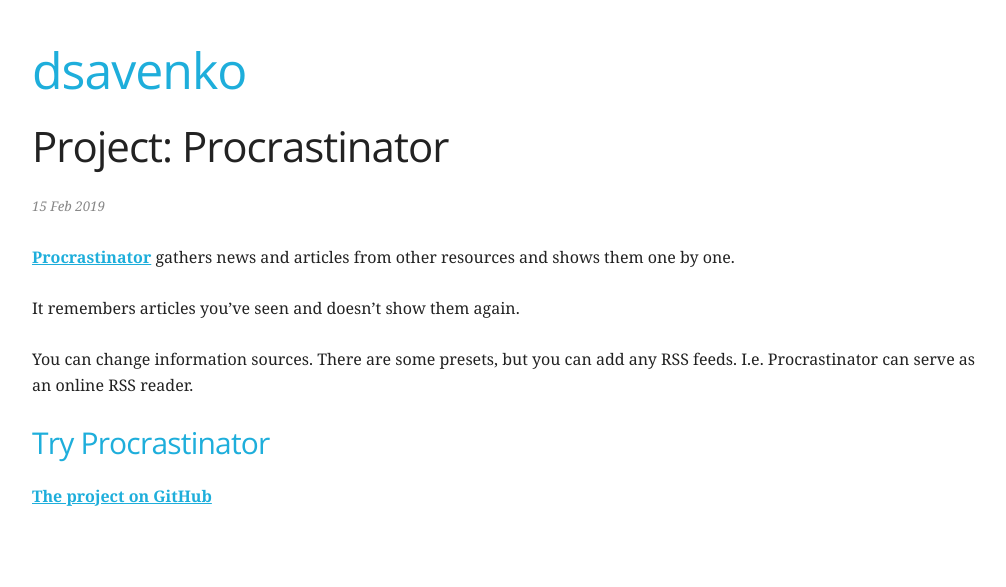
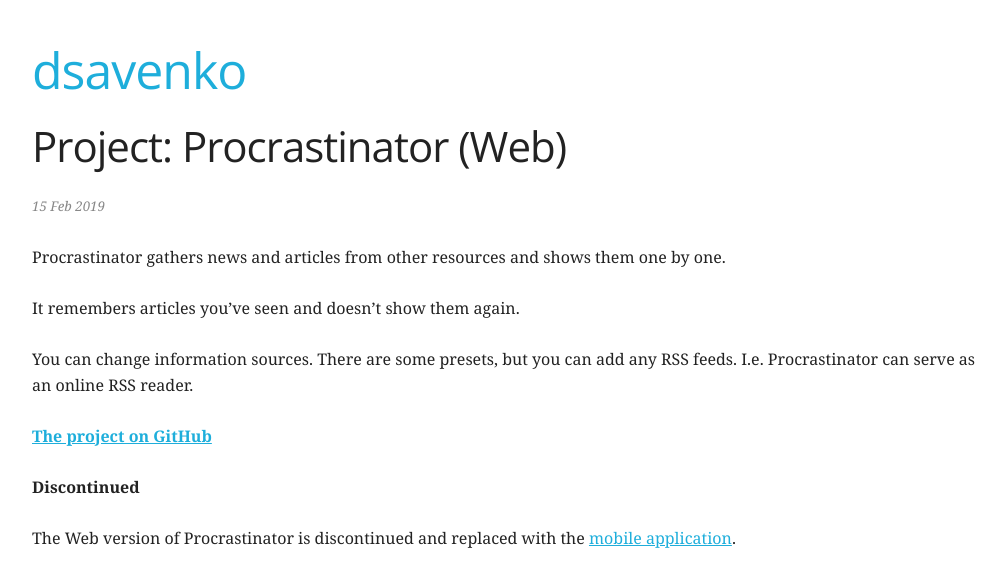
Before and after one commit to dsavenko/dsavenko.github.io, a Jekyll site: the page built from _posts/blog/2019-02-15-procrastinator.md, in a window 1280 px wide. Shown: the top 587 px of the page, without its empty margins (128-1134 px from the left). Built offline with Jekyll 4.4.1, drawn with Linux system fonts in a browser that asks for light colours; nearby versions of some CDN libraries; some web fonts are replaced; comment, search, counter and statistics services are not loaded.

Commit message:
Mark Procrastinator (Web) as discontinued

```diff
--- a/_posts/blog/2019-02-15-procrastinator.md
+++ b/_posts/blog/2019-02-15-procrastinator.md
@@ -1,18 +1,20 @@
 ---
 layout: post
 categories: blog
-title: "Project: Procrastinator"
+title: "Project: Procrastinator (Web)"
 catch: News aggregator and online RSS reader with unusual UI.
 readon: Read more.
 type: project
 ---
 
-**[Procrastinator](http://dsavenko.com/procrastinator)** gathers news and articles from other resources and shows them one by one.
+Procrastinator gathers news and articles from other resources and shows them one by one.
 
 It remembers articles you've seen and doesn't show them again.
 
 You can change information sources. There are some presets, but you can add any RSS feeds. I.e. Procrastinator can serve as an online RSS reader.
 
-#### [Try Procrastinator](http://dsavenko.com/procrastinator)
+**[The project on GitHub](https://github.com/dsavenko/procrastinator)**
 
-**[The project on GitHub](https://github.com/dsavenko/procrastinator)**
+**Discontinued**
+
+The Web version of Procrastinator is discontinued and replaced with the [mobile application](/).
```
